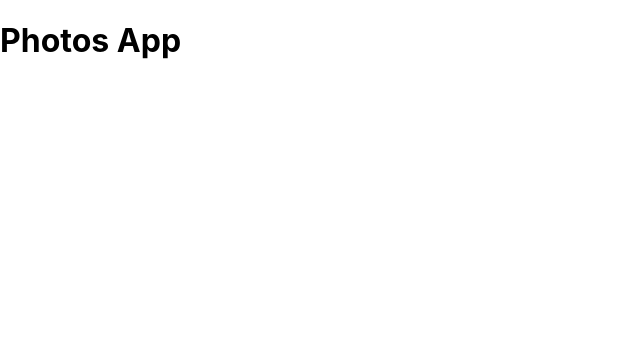
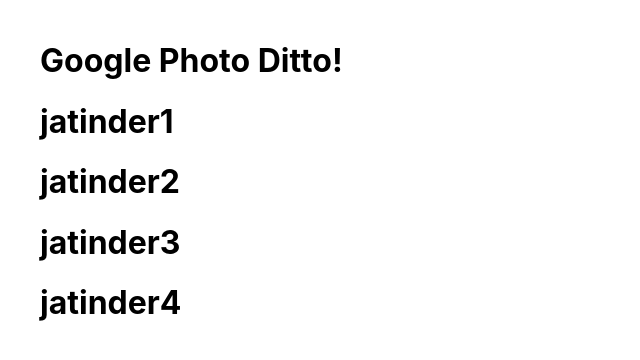
Before and after one commit to jatinderbhola/React-Photo-Galery, a React (Create React App) app: page / in a window 1280 px wide. Shown: the top 360 px of the page, without its empty margins (0-640 px from the left). Built offline with nearby package versions, Linux system fonts and the light colour scheme; no server answers; the HTML template or start-up script is replaced by a standard one.

Commit message:
CR-1 - testing photo data service to loads photoes :)

```diff
--- a/src/App.js
+++ b/src/App.js
@@ -1,11 +1,40 @@
 import React from "react";
+import PhotoDataService from "./services/photo";
 
-function App() {
-  return (
-    <div className="App">
-      <h1>Photos App</h1>
-    </div>
-  );
+class App extends React.Component {
+
+  constructor() {
+    super();
+
+    this.state = {
+      APP_NAME: "Google Photo Ditto!",
+      images: [{ name: "jatinder1" }, { name: "jatinder2" }, { name: "jatinder3" }, { name: "jatinder4" }]
+    };
+
+  }
+
+  componentDidMount() {
+    PhotoDataService.getAll()
+      .then(res => this.setState({ data: res.express }))
+      .catch(err => console.log(err));
+  }
+
+
+
+  render() {
+    return (
+      <div className='App'>
+        <header className='App-header'>
+          <h1>{this.state.APP_NAME} </h1>
+        </header>
+
+        {
+          this.state.images.map(image => (<h1 key={image.name}> {image.name} </h1>))
+        }
+      </div>
+    );
+  }
 }
 
+
 export default App;
--- a/src/index.css
+++ b/src/index.css
@@ -5,9 +5,19 @@
     sans-serif;
   -webkit-font-smoothing: antialiased;
   -moz-osx-font-smoothing: grayscale;
+  padding: 20px 40px;
 }
 
 code {
   font-family: source-code-pro, Menlo, Monaco, Consolas, 'Courier New',
     monospace;
 }
+
+a {
+  text-decoration: none;
+  color: black;
+}
+
+* {
+  box-sizing: border-box;
+}
```
